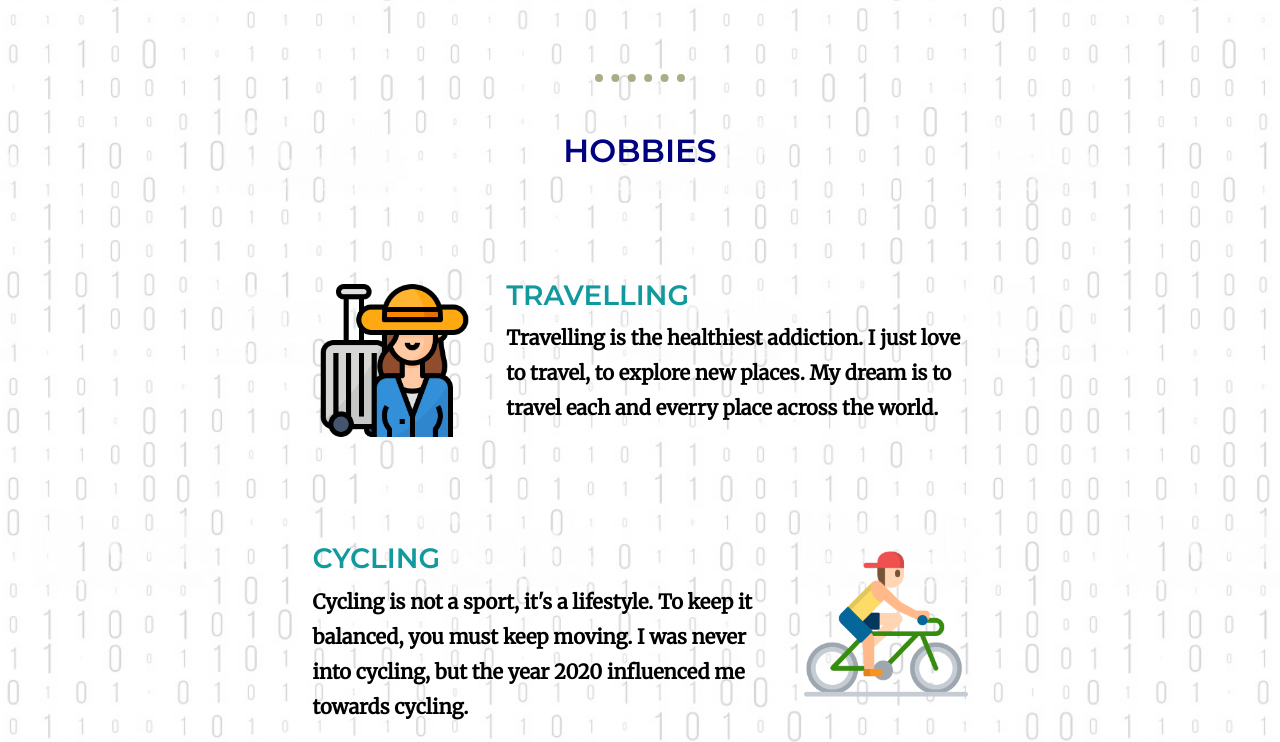
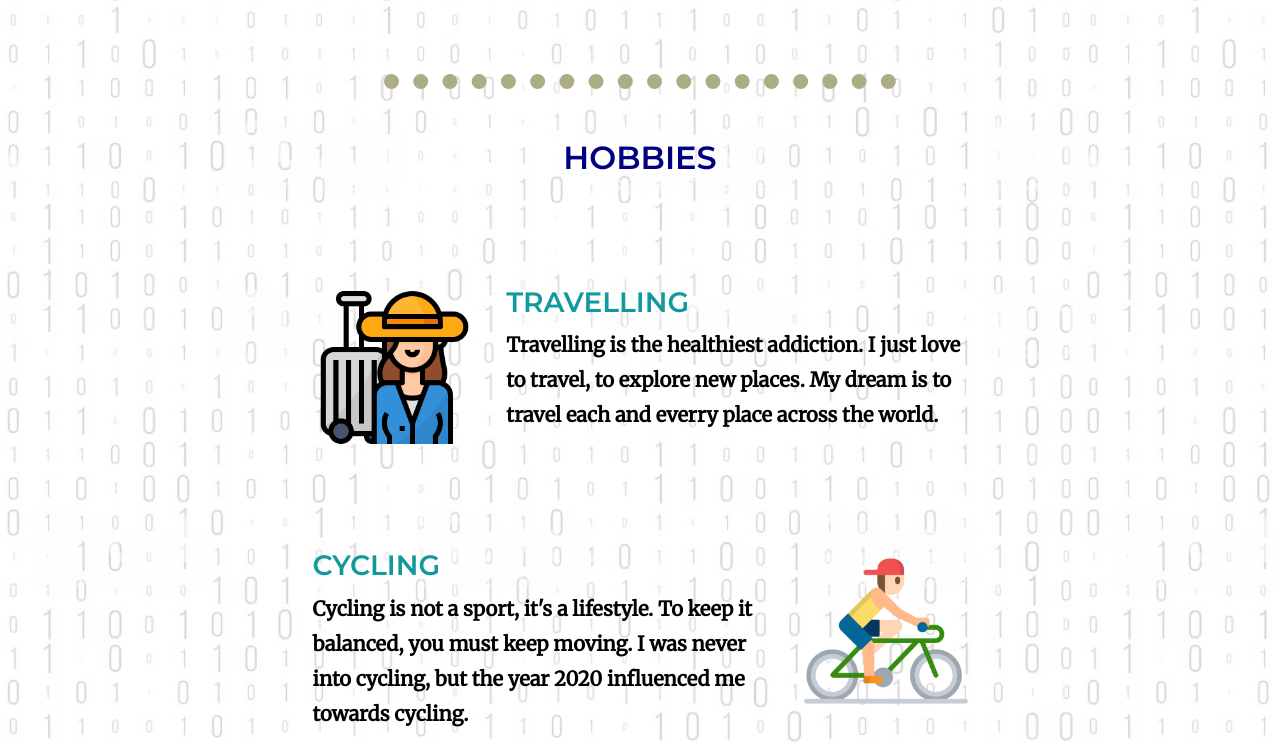
Before and after one commit to Chelsi0210/Chelsisomani.github.io, a plain HTML site: page index.html in a window 1280 px wide. Shown: the part 1499-2241 px from the top of the page. Drawn offline with nearby package versions, Linux system fonts and the light colour scheme; a web font is replaced by a local one.

Commit message:
Update styles.css

```diff
--- a/css/styles.css
+++ b/css/styles.css
@@ -16,8 +16,8 @@ hr{
   border-style: none;
   border-top-style: dotted;
   border-color: #adad85;
-  border-width: 8px;
-  width: 7%;
+  border-width: 15px;
+  width: 40%;
   margin: 50px auto 50px auto;
 }
 
```
